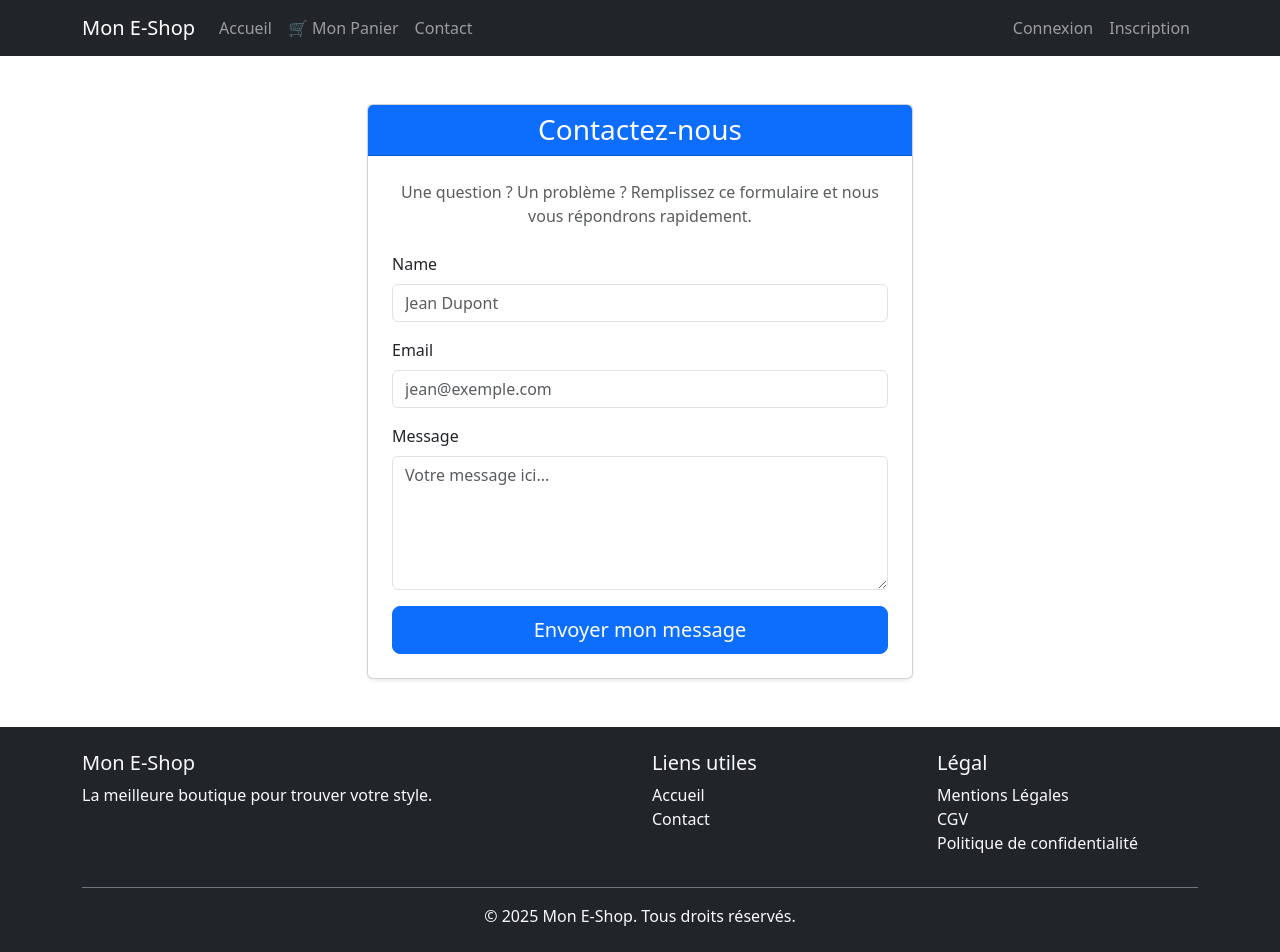
After one commit to Matteixou/Symphony-Siteweb, a Symfony app: template templates/contact/index.html.twig in a window 1280 px wide. The commit adds this page. Run offline with Twig, Linux system fonts and the light colour scheme; the template is opened without the code that fills it, so the values that code supplies are empty; form fields are guessed from the names that the template uses; some libraries are stand-ins or nearby versions.

Commit message:
feat : ajout de la page contact avec formulaire et correction de bug des fichiers avec ajout de bouton pour le header

```diff
--- a/templates/base.html.twig
+++ b/templates/base.html.twig
@@ -29,6 +29,9 @@
                             <a class="nav-link" href="{{ path('app_cart') }}">
                                 🛒 Mon Panier
                             </a>
+                        </li>
+                        <li class="nav-item">
+                            <a class="nav-link" href="{{path ('app_contact')}}">Contact</a>
                         </li>
                     </ul>
                     <ul class="navbar-nav ms-auto">
--- /dev/null
+++ b/templates/contact/index.html.twig
@@ -0,0 +1,58 @@
+{% extends 'base.html.twig' %}
+
+{% block title %}Contactez-nous{% endblock %}
+
+{% block body %}
+<div class="container mt-5">
+    <div class="row justify-content-center">
+        <div class="col-md-8 col-lg-6">
+
+            {# Carte Bootstrap pour encadrer le formulaire #}
+            <div class="card shadow-sm">
+                <div class="card-header bg-primary text-white">
+                    <h3 class="mb-0 text-center">Contactez-nous</h3>
+                </div>
+
+                <div class="card-body p-4">
+
+                    {# Affichage des messages de succès #}
+                    {% for message in app.flashes('success') %}
+                        <div class="alert alert-success alert-dismissible fade show" role="alert">
+                            {{ message }}
+                            <button type="button" class="btn-close" data-bs-dismiss="alert" aria-label="Close"></button>
+                        </div>
+                    {% endfor %}
+
+                    <p class="text-muted mb-4 text-center">
+                        Une question ? Un problème ? Remplissez ce formulaire et nous vous répondrons rapidement.
+                    </p>
+
+                    {{ form_start(form) }}
+
+                        {# Les champs s'afficheront maintenant avec le style Bootstrap #}
+                        <div class="mb-3">
+                            {{ form_row(form.name, {'attr': {'placeholder': 'Jean Dupont'}}) }}
+                        </div>
+
+                        <div class="mb-3">
+                            {{ form_row(form.email, {'attr': {'placeholder': 'jean@exemple.com'}}) }}
+                        </div>
+
+                        <div class="mb-3">
+                            {{ form_row(form.message, {'attr': {'rows': 5, 'placeholder': 'Votre message ici...'}}) }}
+                        </div>
+
+                        <div class="d-grid gap-2">
+                            <button type="submit" class="btn btn-primary btn-lg">
+                                <i class="bi bi-send"></i> Envoyer mon message
+                            </button>
+                        </div>
+
+                    {{ form_end(form) }}
+                </div>
+            </div>
+
+        </div>
+    </div>
+</div>
+{% endblock %}
```
Also changed, not shown: src/Controller/ContactController.php (added, +45 -0 lines), 1 other file.
